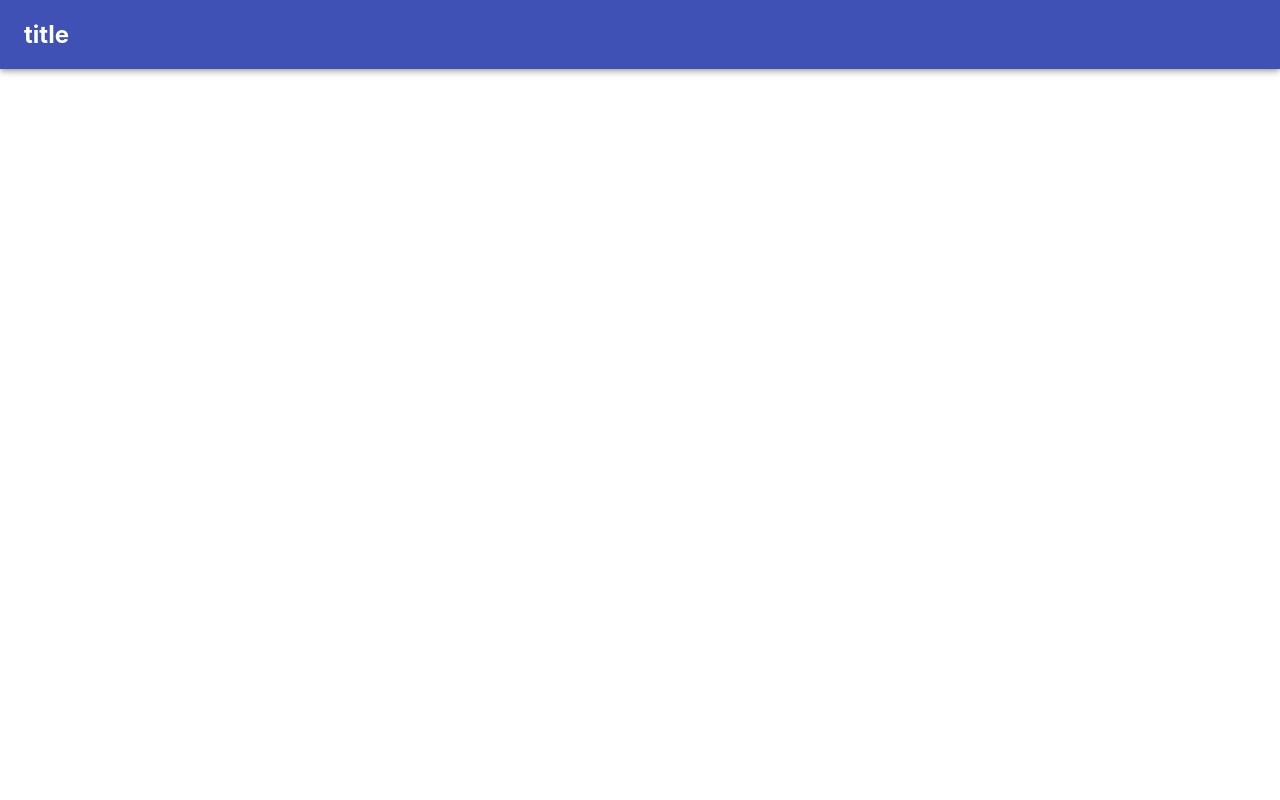
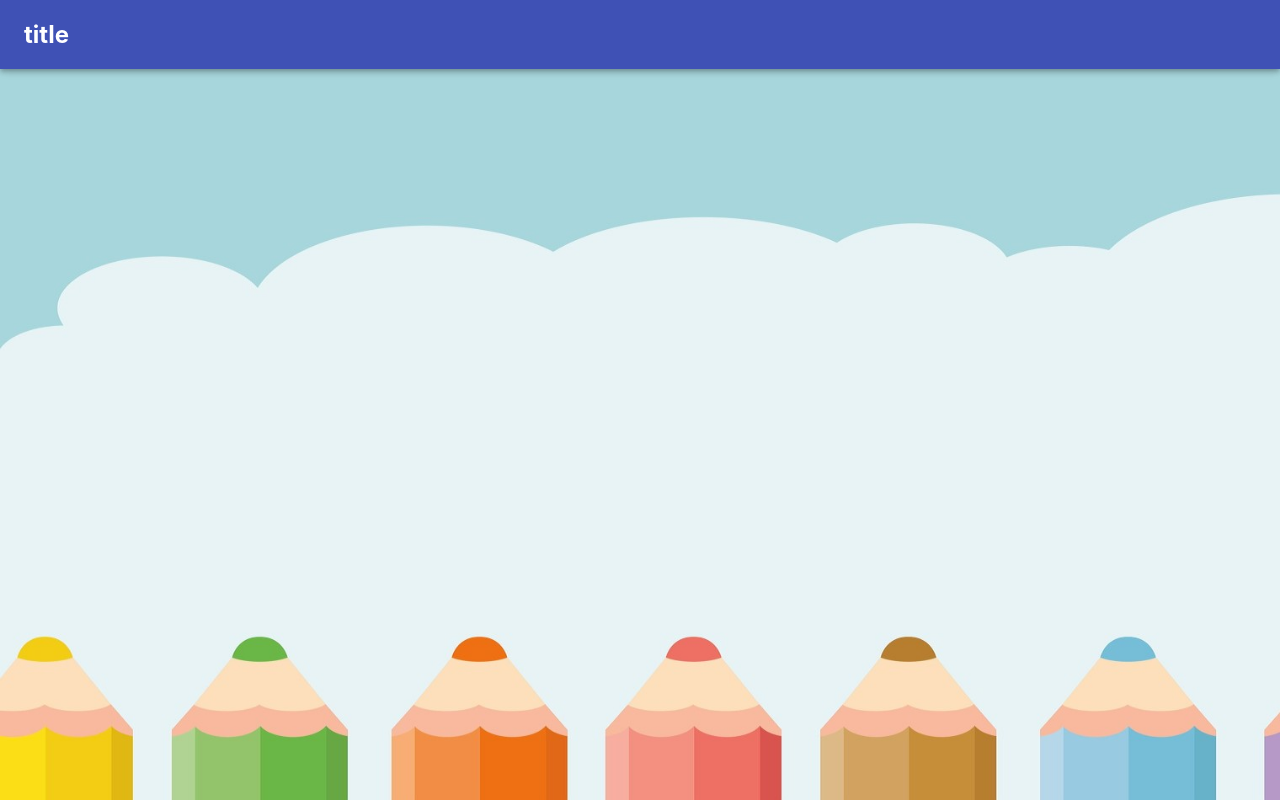
Before and after one commit to wizard-Laplace/Self-learn_TypeScript_React-firebase_Material-distribution-WebApp, a React (Create React App) app: page / in a window 1280 px wide. Built offline with nearby package versions, Linux system fonts and the light colour scheme.

Commit message:
背景としてtopMainを参照

```diff
--- a/src/pages/topPage.tsx
+++ b/src/pages/topPage.tsx
@@ -1,8 +1,14 @@
 import React, { FC } from "react";
 import TopHeader from "../components/topPage/topHeader";
+import TopMain from "../components/topPage/topMain";
 
 const TopPage: FC = () => {
-	return <TopHeader />;
+	return (
+		<div>
+			<TopHeader />
+			<TopMain />
+		</div>
+	);
 };
 
 export default TopPage;
```
